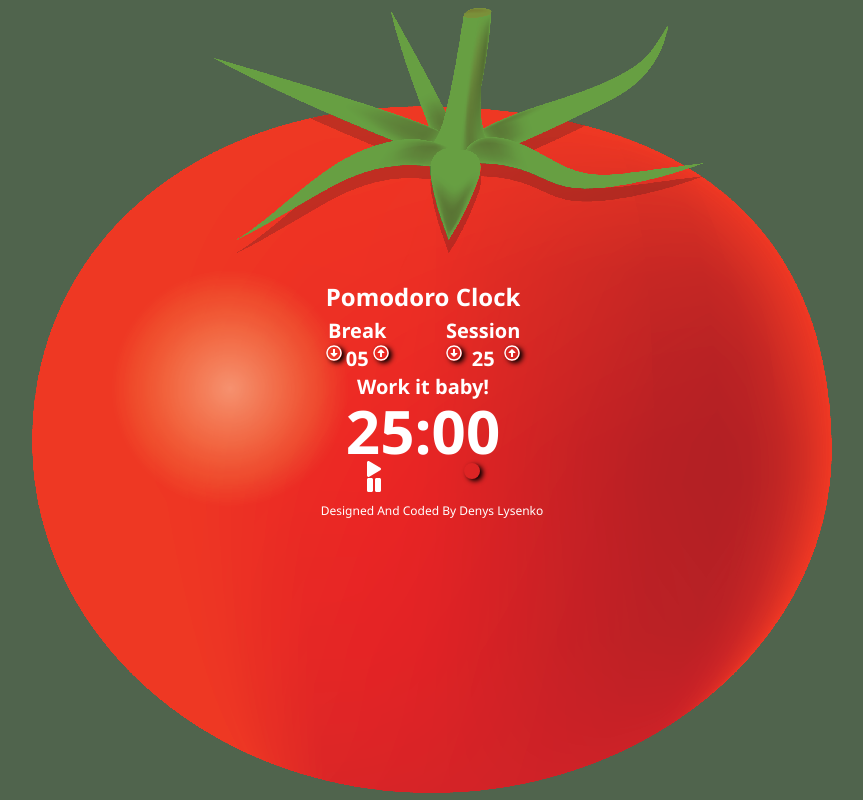
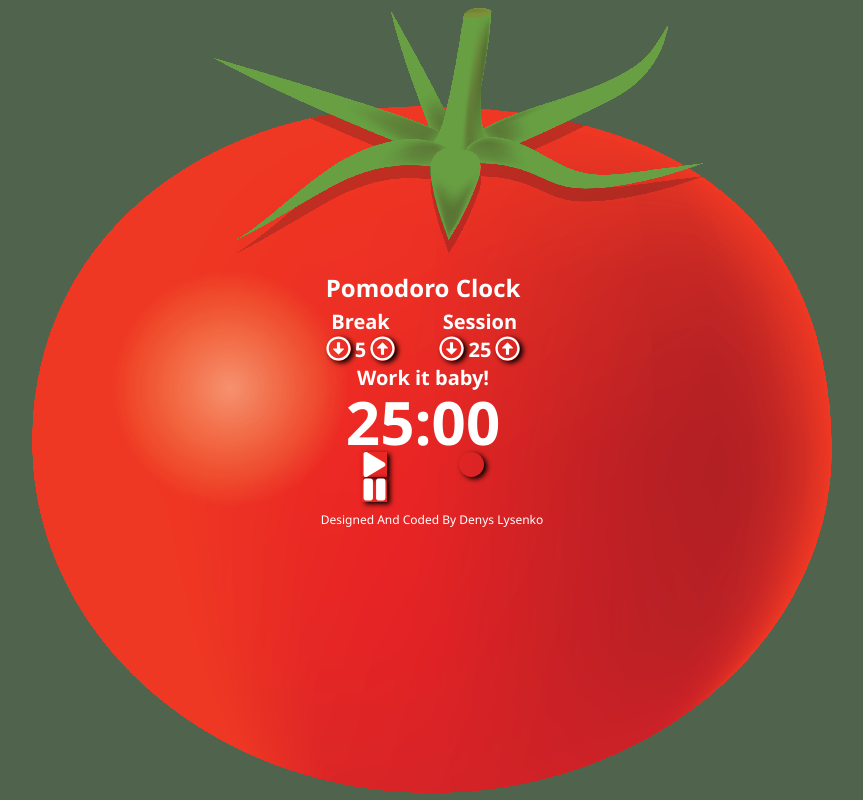
Before and after one commit to LysenkoDenys/clock, a React (Create React App) app: page / in a window 1280 px wide. Shown: the whole page, without its empty margins (208-1071 px from the left). Built offline with nearby package versions, Linux system fonts and the light colour scheme; some icons are missing.

Commit message:
add hovers to buttons

```diff
--- a/src/components/Author.jsx
+++ b/src/components/Author.jsx
@@ -2,7 +2,7 @@ import React from "react";
 
 const Author = () => {
   return (
-    <div className="text-[12px] my-1">
+    <div className="text-[12px] my-1 hover:text-[#50644d]">
       <a
         href="https://www.linkedin.com/in/lysenko-denys/"
         target="_blank"
--- a/src/components/ButtonDown.jsx
+++ b/src/components/ButtonDown.jsx
@@ -3,7 +3,7 @@ import { FaRegArrowAltCircleDown } from "react-icons/fa";
 
 const ButtonDown = () => {
   return (
-    <FaRegArrowAltCircleDown className="transition-transform duration-[0.3s] ease-[ease-in-out] shadow-[3px_2px_5px_black] hover:shadow-[4px_3px_5px_black] hover:scale-110 active:shadow-[2px_1px_4px_black] active:scale-110 rounded-[50%]" />
+    <FaRegArrowAltCircleDown className="transition-transform duration-[0.3s] ease-[ease-in-out] shadow-[3px_2px_5px_black] hover:shadow-[4px_3px_5px_black] hover:scale-110 hover:bg-[#50644d] active:shadow-[2px_1px_4px_black] active:scale-110 rounded-[50%] h-[25px] w-[25px]" />
   );
 };
 
--- a/src/components/ButtonUp.jsx
+++ b/src/components/ButtonUp.jsx
@@ -3,7 +3,7 @@ import { FaRegArrowAltCircleUp } from "react-icons/fa";
 
 const ButtonUp = () => {
   return (
-    <FaRegArrowAltCircleUp className="transition-transform duration-[0.3s] ease-[ease-in-out] shadow-[3px_2px_5px_black] hover:shadow-[4px_3px_5px_black] hover:scale-110 active:shadow-[2px_1px_4px_black] active:scale-110 rounded-[50%]" />
+    <FaRegArrowAltCircleUp className="transition-transform duration-[0.3s] ease-[ease-in-out] shadow-[3px_2px_5px_black] hover:shadow-[4px_3px_5px_black] hover:scale-110 hover:bg-[#50644d] active:shadow-[2px_1px_4px_black] active:scale-110 rounded-[50%] h-[25px] w-[25px]" />
   );
 };
 
--- a/src/components/Container.jsx
+++ b/src/components/Container.jsx
@@ -1,4 +1,4 @@
-import React from "react";
+import React, { useState } from "react";
 import { FaPause, FaPlay } from "react-icons/fa";
 import { FaClockRotateLeft } from "react-icons/fa6";
 import ButtonDown from "./ButtonDown";
@@ -6,6 +6,8 @@ import ButtonUp from "./ButtonUp";
 import Author from "./Author";
 
 const Container = () => {
+  const [breaker, setBreaker] = useState(5);
+  const [session, setSession] = useState(25);
   return (
     <div>
       <div id="wrapper" className="p-[5px] max-w-fit">
@@ -25,7 +27,7 @@ const Container = () => {
                 <ButtonDown />
               </div>
               <div id="break-length" className="text-xl font-bold px-1">
-                05
+                {breaker}
               </div>
               <div id="break-increment" className="">
                 <ButtonUp />
@@ -44,7 +46,7 @@ const Container = () => {
                 <ButtonDown />
               </div>
               <div id="session-length" className="text-xl font-bold px-1">
-                25
+                {session}
               </div>
               <div id="session-increment" className="">
                 <ButtonUp />
@@ -63,11 +65,11 @@ const Container = () => {
 
         <div id="controls-wrapper" className="flex justify-around">
           <div id="start_stop" className="">
-            <FaPlay />
-            <FaPause />
+            <FaPlay className="transition-transform duration-[0.3s] ease-[ease-in-out] shadow-[3px_2px_5px_black] hover:shadow-[4px_3px_5px_black] hover:scale-110 hover:bg-[#50644d] active:shadow-[2px_1px_4px_black] active:scale-110 h-[25px] w-[25px]" />
+            <FaPause className="transition-transform duration-[0.3s] ease-[ease-in-out] shadow-[3px_2px_5px_black] hover:shadow-[4px_3px_5px_black] hover:scale-110 hover:bg-[#50644d] active:shadow-[2px_1px_4px_black] active:scale-110 h-[25px] w-[25px]" />
           </div>
           <div id="reset" className="">
-            <FaClockRotateLeft className="transition-transform duration-[0.3s] ease-[ease-in-out] shadow-[3px_2px_5px_black] hover:shadow-[4px_3px_5px_black] hover:scale-110 active:shadow-[2px_1px_4px_black] active:scale-110 rounded-[50%]" />
+            <FaClockRotateLeft className="transition-transform duration-[0.3s] ease-[ease-in-out] shadow-[3px_2px_5px_black] hover:shadow-[4px_3px_5px_black] hover:scale-110 hover:bg-[#50644d] active:shadow-[2px_1px_4px_black] active:scale-110 rounded-[50%] h-[25px] w-[25px]" />
           </div>
         </div>
       </div>
```
